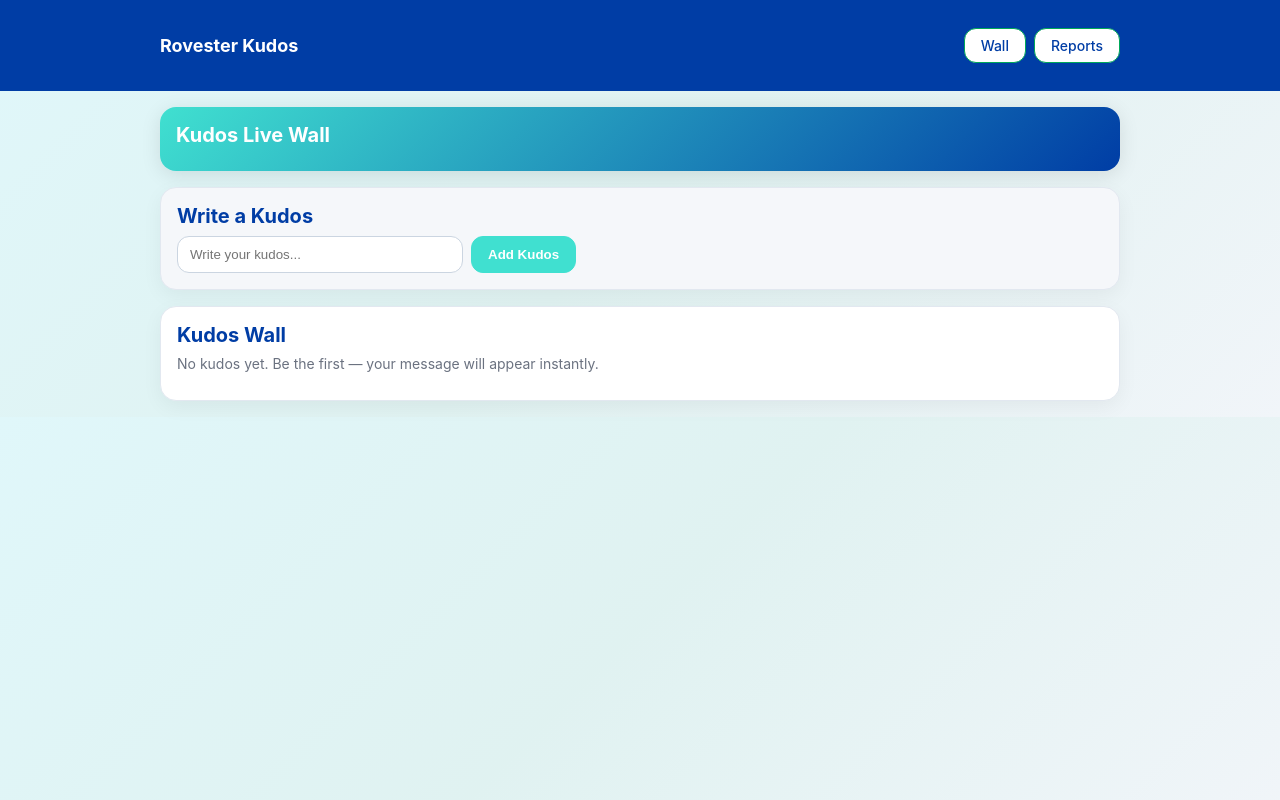
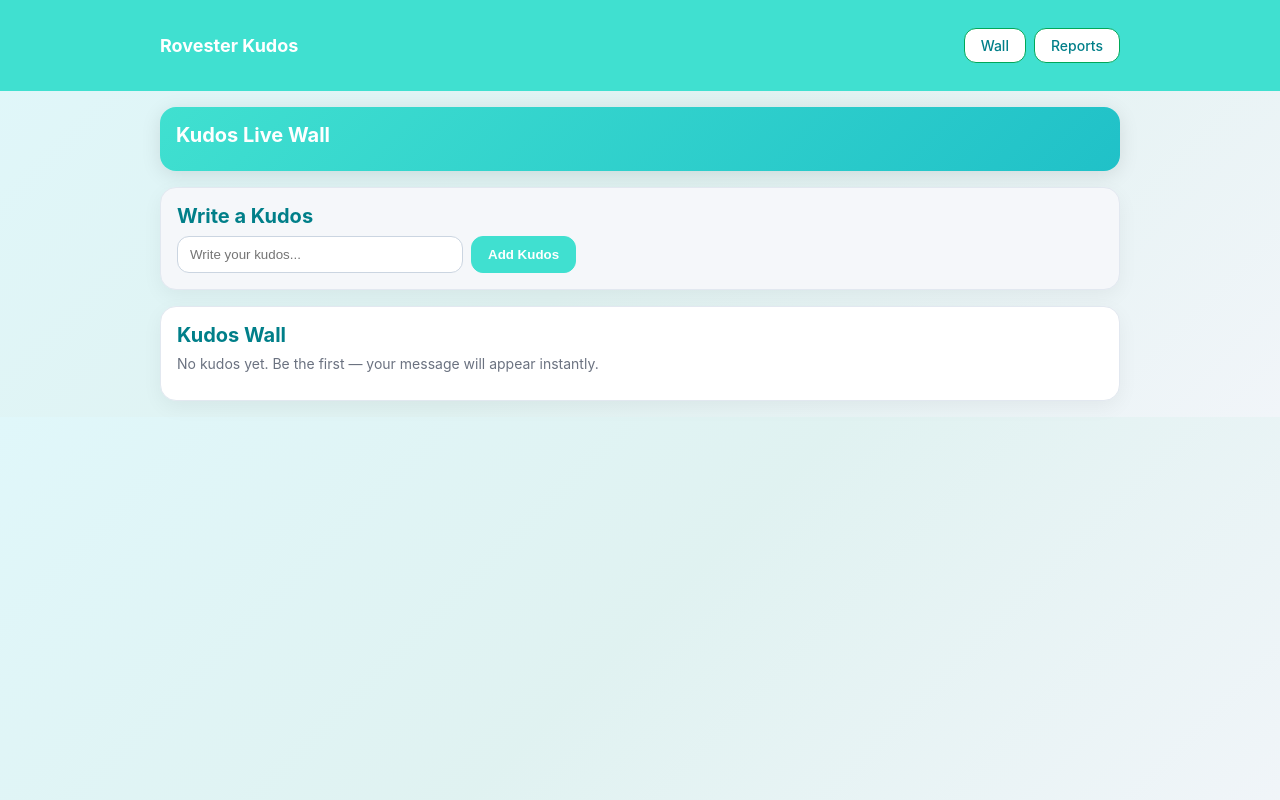
Before and after one commit to nina838/Rove-Kudos-, a React (Vite) app: page / in a window 1280 px wide. Built offline with nearby package versions, Linux system fonts and the light colour scheme.

Commit message:
Update App.jsx

```diff
--- a/src/App.jsx
+++ b/src/App.jsx
@@ -13,7 +13,7 @@ const S = {
     boxShadow: "0 6px 20px rgba(0,0,0,.05)",
     border: "1px solid #e2e8f0",
   },
-  head: { fontWeight: 700, fontSize: 20, marginBottom: 8, color: "#003da5" }, // rove blue
+  head: { fontWeight: 700, fontSize: 20, marginBottom: 8, color: "#007f89" }, // turquoise text
   row: { display: "flex", gap: 8, flexWrap: "wrap", alignItems: "center" },
   input: {
     padding: "10px 12px",
@@ -85,12 +85,12 @@ function Wall() {
 
   return (
     <>
-      {/* Elegant Turquoise & Rove Blue Banner */}
+      {/* Turquoise Gradient Header */}
       <div
         style={{
           ...S.card,
           marginBottom: 16,
-          background: "linear-gradient(135deg, #40E0D0, #003da5)",
+          background: "linear-gradient(135deg, #40E0D0, #20c1c8)",
           color: "white",
           boxShadow: "0 4px 20px rgba(0,0,0,0.1)",
           border: "none",
@@ -101,7 +101,7 @@ function Wall() {
 
       {/* Write a Kudos */}
       <div style={{ ...S.card, marginBottom: 16, background: "#f5f7fa" }}>
-        <div style={{ ...S.head, color: "#003da5" }}>Write a Kudos</div>
+        <div style={{ ...S.head, color: "#007f89" }}>Write a Kudos</div>
         {isOpen ? (
           <form onSubmit={addKudos} style={{ ...S.row }}>
             <input
@@ -123,7 +123,7 @@ function Wall() {
 
       {/* Wall */}
       <div style={S.card}>
-        <div style={{ ...S.head, color: "#003da5" }}>Kudos Wall</div>
+        <div style={{ ...S.head, color: "#007f89" }}>Kudos Wall</div>
         <KudosPanel
           kudos={kudos}
           getContent={(k) => k.content}
@@ -137,19 +137,23 @@ function Wall() {
 export default function App() {
   return (
     <>
-      <nav className="nav" style={{ background: "#003da5", color: "white" }}>
+      <nav className="nav" style={{ background: "#40E0D0", color: "white" }}>
         <div className="container nav-inner">
           <div className="brand" style={{ color: "white" }}>
             Rovester Kudos
           </div>
           <div className="spacer" />
-          <Link to="/wall" className="btn" style={{ color: "#003da5", background: "white" }}>
+          <Link
+            to="/wall"
+            className="btn"
+            style={{ color: "#007f89", background: "white" }}
+          >
             Wall
           </Link>
           <Link
             to="/reports"
             className="btn"
-            style={{ marginLeft: 8, color: "#003da5", background: "white" }}
+            style={{ marginLeft: 8, color: "#007f89", background: "white" }}
           >
             Reports
           </Link>
```
